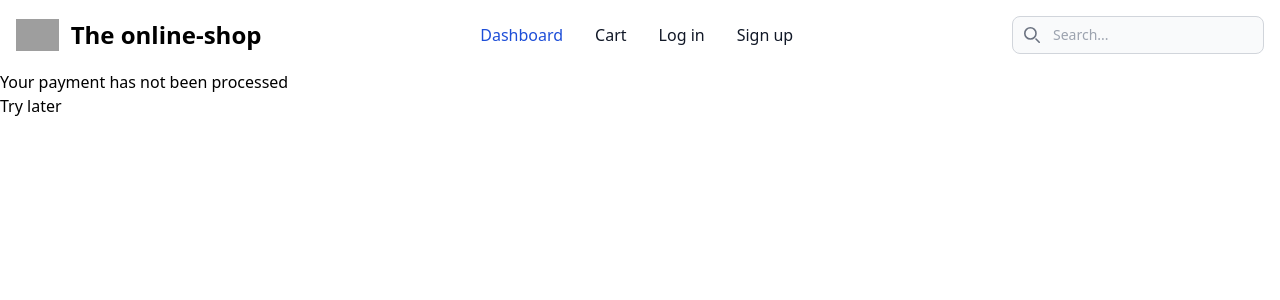
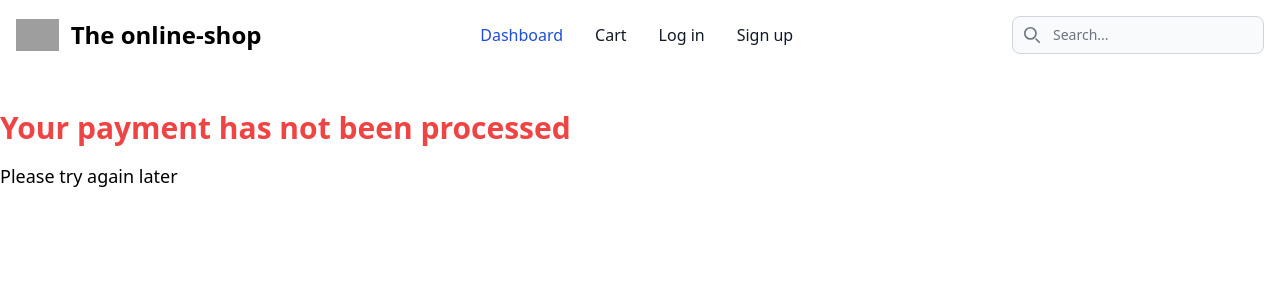
Before and after one commit to ch4zzy/online-shop, a Django app: page /payment/canceled/ in a window 1280 px wide. Shown: the top 300 px of the page. Run offline with Django 3.2, Linux system fonts and the light colour scheme; style sheets or scripts are compiled from the project's sources; parts of the project's set-up code (start-up, migrations or seed data) failed here and were passed over; some libraries are stand-ins or nearby versions; grey boxes are pictures that could not be loaded.

Commit message:
refactor: changes in ui

```diff
--- a/apps/payment/templates/payment/canceled.html
+++ b/apps/payment/templates/payment/canceled.html
@@ -1,5 +1,8 @@
 {% extends 'shop/base.html' %}
+
 {% block content %}
-    <h1>Your payment has not been processed</h1>
-    <p>Try later</p>
+<div class="py-10">
+    <h1 class="text-3xl font-bold text-red-500 mb-4">Your payment has not been processed</h1>
+    <p class="text-lg">Please try again later</p>
+</div>
 {% endblock content %}
--- a/apps/payment/templates/payment/done.html
+++ b/apps/payment/templates/payment/done.html
@@ -1,6 +1,8 @@
 {% extends 'shop/base.html' %}
 
 {% block content %}
-    <h1>Your payment was successful</h1>
-    <p>Your payment has been processed successfully</p>
+<div class="py-10">
+    <h1 class="text-3xl font-bold mb-4">Your payment was successful</h1>
+    <p class="text-lg">Your payment has been processed successfully</p>
+</div>
 {% endblock content %}
--- a/apps/shop/templates/shop/base.html
+++ b/apps/shop/templates/shop/base.html
@@ -1,18 +1,17 @@
 {% load static %}
-{% load static tailwind_tags %}
 
 
 <!DOCTYPE html>
 <html>
 
 <head>
-    {% tailwind_css %}
     <meta charset="utf-8" />
     <title>
         {% block title %}
         Shop
         {% endblock %}
     </title>
+    <link rel="stylesheet" href="{% static 'css/styles.css' %}">
 </head>
 
 <body>
```
Also changed, not shown: apps/orders/templates/orders/order/create.html (+19 -9 lines), apps/orders/templates/orders/order/created.html (+6 -4 lines).
